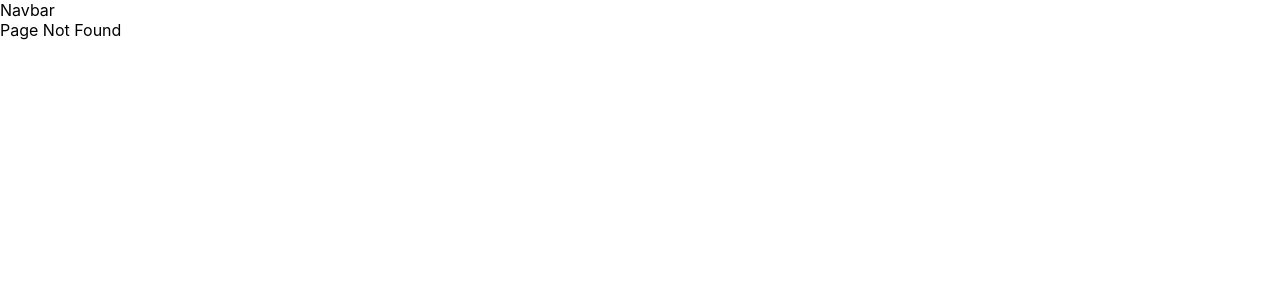
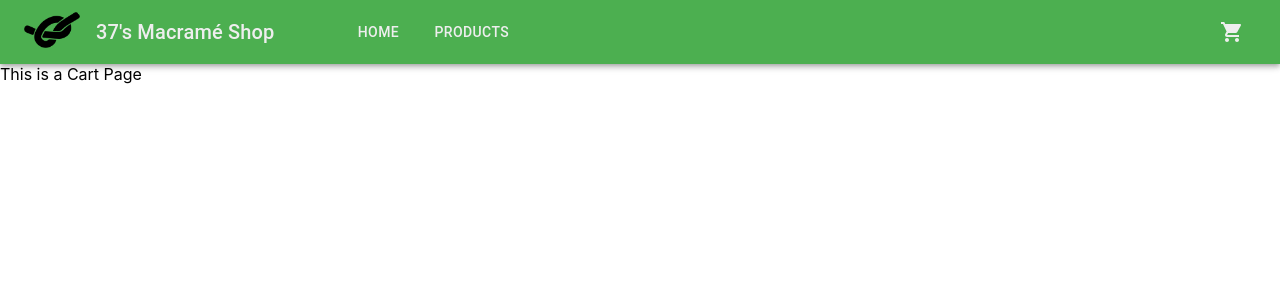
Before and after one commit to yoniakabecky/react-shopping-site, a React (Create React App) app: page /cart in a window 1280 px wide. Before the commit this address had no page. Shown: the top 300 px of the page. Built offline with nearby package versions, Linux system fonts and the light colour scheme.

Commit message:
Added Navbar

```diff
--- a/package.json
+++ b/package.json
@@ -3,6 +3,8 @@
   "version": "0.1.0",
   "private": true,
   "dependencies": {
+    "@material-ui/core": "^4.9.3",
+    "@material-ui/icons": "^4.9.1",
     "@testing-library/jest-dom": "^4.2.4",
     "@testing-library/react": "^9.3.2",
     "@testing-library/user-event": "^7.1.2",
--- a/src/App.css
+++ b/src/App.css
@@ -1,3 +1,3 @@
-.App {
-  text-align: center;
+a {
+  text-decoration: none;
 }
--- a/src/App.js
+++ b/src/App.js
@@ -1,24 +1,30 @@
 import React from "react";
 import "./App.css";
+import { Route, Switch } from "react-router-dom";
+import { createMuiTheme, ThemeProvider } from "@material-ui/core/styles";
+import MyTheme from "./utils/theme";
 
-import { Route, Switch } from "react-router-dom";
 import Navbar from "./components/Navbar";
 import Home from "./pages/Home";
 import Products from "./pages/Products";
 import SingleProduct from "./pages/SingleProduct";
+import Cart from "./pages/Cart";
 import Error from "./pages/Error";
+
+const theme = createMuiTheme(MyTheme);
 
 function App() {
   return (
-    <React.Fragment>
+    <ThemeProvider theme={theme}>
       <Navbar />
       <Switch>
         <Route exact path="/" component={Home} />
         <Route exact path="/products" component={Products} />
         <Route exact path="/products/:type" component={SingleProduct} />
+        <Route exact path="/cart" component={Cart} />
         <Route component={Error} />
       </Switch>
-    </React.Fragment>
+    </ThemeProvider>
   );
 }
 
--- a/src/components/Navbar.js
+++ b/src/components/Navbar.js
@@ -1,7 +1,65 @@
 import React from "react";
+import { Link } from "react-router-dom";
+
+import logo from "../images/logo.png";
+
+import { makeStyles } from "@material-ui/core/styles";
+import AppBar from "@material-ui/core/AppBar";
+import Toolbar from "@material-ui/core/Toolbar";
+import Typography from "@material-ui/core/Typography";
+import Button from "@material-ui/core/Button";
+import ShoppingCartIcon from "@material-ui/icons/ShoppingCart";
+import IconButton from "@material-ui/core/IconButton";
 
 const Navbar = () => {
-  return <div>Navbar </div>;
+  const classes = useStyles();
+  return (
+    <div className={classes.grow}>
+      <AppBar position="static">
+        <Toolbar>
+          <Link to="/">
+            <img src={logo} alt="home" className={classes.logo} />
+          </Link>
+          <Typography variant="h6">37's Macramé Shop</Typography>
+          <div className={classes.menu}>
+            <Button
+              component={Link}
+              to="/"
+              color="inherit"
+              className={classes.menuBtn}
+            >
+              Home
+            </Button>
+            <Button
+              component={Link}
+              to="/products"
+              color="inherit"
+              className={classes.menuBtn}
+            >
+              Products
+            </Button>
+          </div>
+          <IconButton component={Link} to="/cart" color="inherit">
+            <ShoppingCartIcon />
+          </IconButton>
+        </Toolbar>
+      </AppBar>
+    </div>
+  );
 };
 
+const useStyles = makeStyles(theme => ({
+  logo: {
+    width: "3.5rem",
+    marginRight: "1rem"
+  },
+  menu: {
+    flexGrow: 1,
+    marginLeft: "4rem"
+  },
+  menuBtn: {
+    margin: "0 0.5rem"
+  }
+}));
+
 export default Navbar;
--- /dev/null
+++ b/src/pages/Cart.js
@@ -0,0 +1,7 @@
+import React from "react";
+
+const Cart = () => {
+  return <div>This is a Cart Page</div>;
+};
+
+export default Cart;
--- /dev/null
+++ b/src/utils/theme.js
@@ -0,0 +1,12 @@
+export default {
+  palette: {
+    primary: {
+      main: "#4caf50",
+      contrastText: "#eee"
+    },
+    secondary: {
+      main: "#f7931f",
+      contrastText: "#111"
+    }
+  }
+};
```
Also changed, not shown: src/images/logo.png (added), 1 other file (tests, documents, lock files or other folders).
